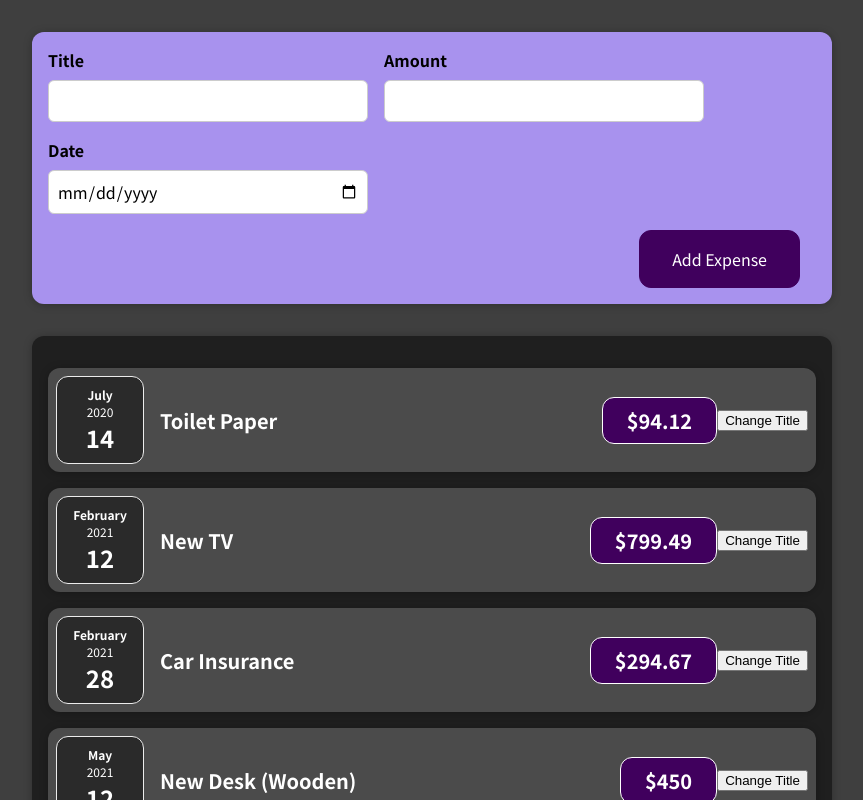
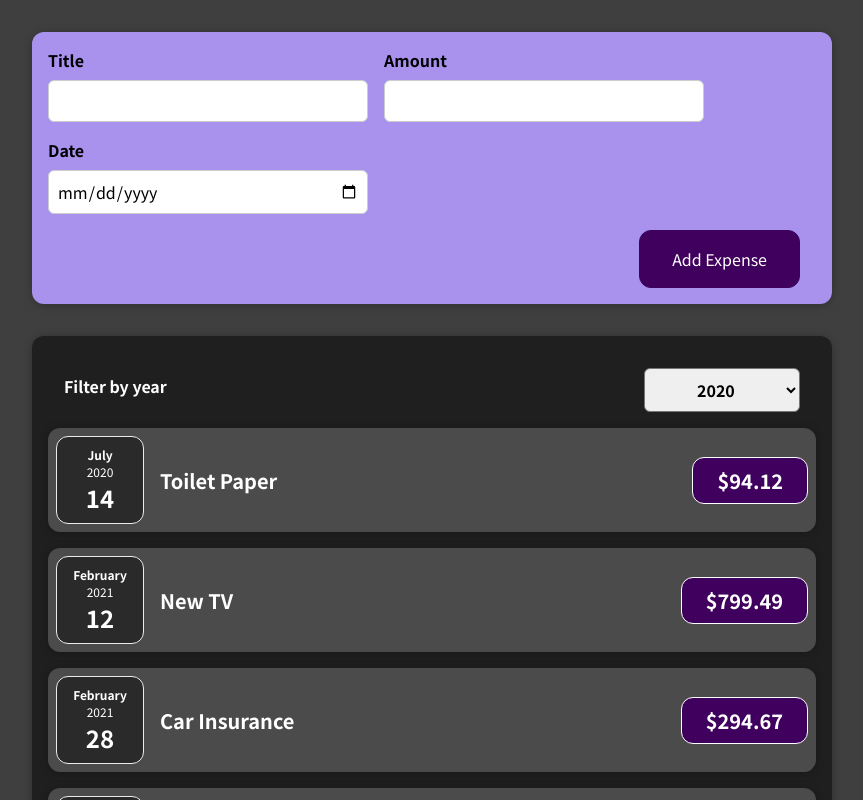
Before and after one commit to mehmetturken/react-first-project, a React (Create React App) app: page / in a window 1280 px wide. Shown: the top 800 px of the page, without its empty margins (208-1071 px from the left). Built offline with nearby package versions, Linux system fonts and the light colour scheme.

Commit message:
expense filter added

```diff
--- a/src/App.js
+++ b/src/App.js
@@ -3,6 +3,7 @@ import React from 'react';
 
 import Expenses from './components/Expenses/Expenses';
 import NewExpense from './components/NewExpense/NewExpense';
+
 
 const App = () => {
 
--- a/src/components/Expenses/ExpenseItem.js
+++ b/src/components/Expenses/ExpenseItem.js
@@ -1,25 +1,17 @@
-import React, { useState } from 'react';
+import React from 'react';
 import Card from '../UI/Card';
 import ExpenseDate from './ExpenseDate';
 import './ExpenseItem.css';
 
 const ExpenseItem = ({ date, title, amount }) => {
 
-    const [itemTitle, setItemTitle] = useState(title);
-
-    const changeTitle = () => {
-        setItemTitle('updated');
-        console.log(itemTitle);
-    }
-
     return (
         <Card className='expense-item'>
             <ExpenseDate date={date} />
             <div className='expense-item__description'>
-                <h2>{itemTitle}</h2>
+                <h2>{title}</h2>
                 <div className='expense-item__price'>${amount}</div>
             </div>
-            <button onClick={changeTitle}>Change Title</button>
         </Card>
     );
 }
--- a/src/components/Expenses/Expenses.js
+++ b/src/components/Expenses/Expenses.js
@@ -1,17 +1,29 @@
-import React from "react";
+import React, { useState } from "react";
 
 import Card from "../UI/Card";
 import ExpenseItem from "./ExpenseItem";
 import './Expenses.css';
+import ExpensesFilter from "./ExpensesFilter";
 
 const Expenses = ({ expensesArr }) => {
+
+    const [filteredYear, setFilteredYear] = useState("2020");
+
+    const handleFilterChange = (selectedYear) => {
+        setFilteredYear(selectedYear);
+        console.log(selectedYear);
+    }
+
     return (
+        <div>
             <Card className="expenses">
+                <ExpensesFilter chosen={filteredYear} onFilterChange={handleFilterChange} />
                 <ExpenseItem date={expensesArr[0].date} title={expensesArr[0].title} amount={expensesArr[0].amount} />
                 <ExpenseItem date={expensesArr[1].date} title={expensesArr[1].title} amount={expensesArr[1].amount} />
                 <ExpenseItem date={expensesArr[2].date} title={expensesArr[2].title} amount={expensesArr[2].amount} />
                 <ExpenseItem date={expensesArr[3].date} title={expensesArr[3].title} amount={expensesArr[3].amount} />
             </Card>
+        </div>
     )
 }
 
--- /dev/null
+++ b/src/components/Expenses/ExpensesFilter.css
@@ -0,0 +1,24 @@
+.expenses-filter {
+    color: white;
+    padding: 0 1rem;
+}
+
+.expenses-filter__control {
+    display: flex;
+    width: 100%;
+    align-items: center;
+    justify-content: space-between;
+    margin: 1rem 0;
+}
+
+.expenses-filter label {
+    font-weight: bold;
+    margin-bottom: 0.5rem;
+}
+
+.expenses-filter select {
+    font: inherit;
+    padding: 0.5rem 3rem;
+    font-weight: bold;
+    border-radius: 6px;
+}
--- /dev/null
+++ b/src/components/Expenses/ExpensesFilter.js
@@ -0,0 +1,27 @@
+import React from 'react';
+
+import './ExpensesFilter.css';
+
+const ExpensesFilter = (props) => {
+
+    const yearChangeHandler = (e) => {
+        // console.log(e.target.value)
+        props.onFilterChange(e.target.value);
+    }
+
+    return (
+        <div className='expenses-filter'>
+            <div className='expenses-filter__control'>
+                <label>Filter by year</label>
+                <select value={props.chosen} onChange={yearChangeHandler}>
+                    <option value='2022'>2022</option>
+                    <option value='2021'>2021</option>
+                    <option value='2020'>2020</option>
+                    <option value='2019'>2019</option>
+                </select>
+            </div>
+        </div>
+    );
+};
+
+export default ExpensesFilter;
```
Lines whose indentation alone changed are shown as unchanged.
